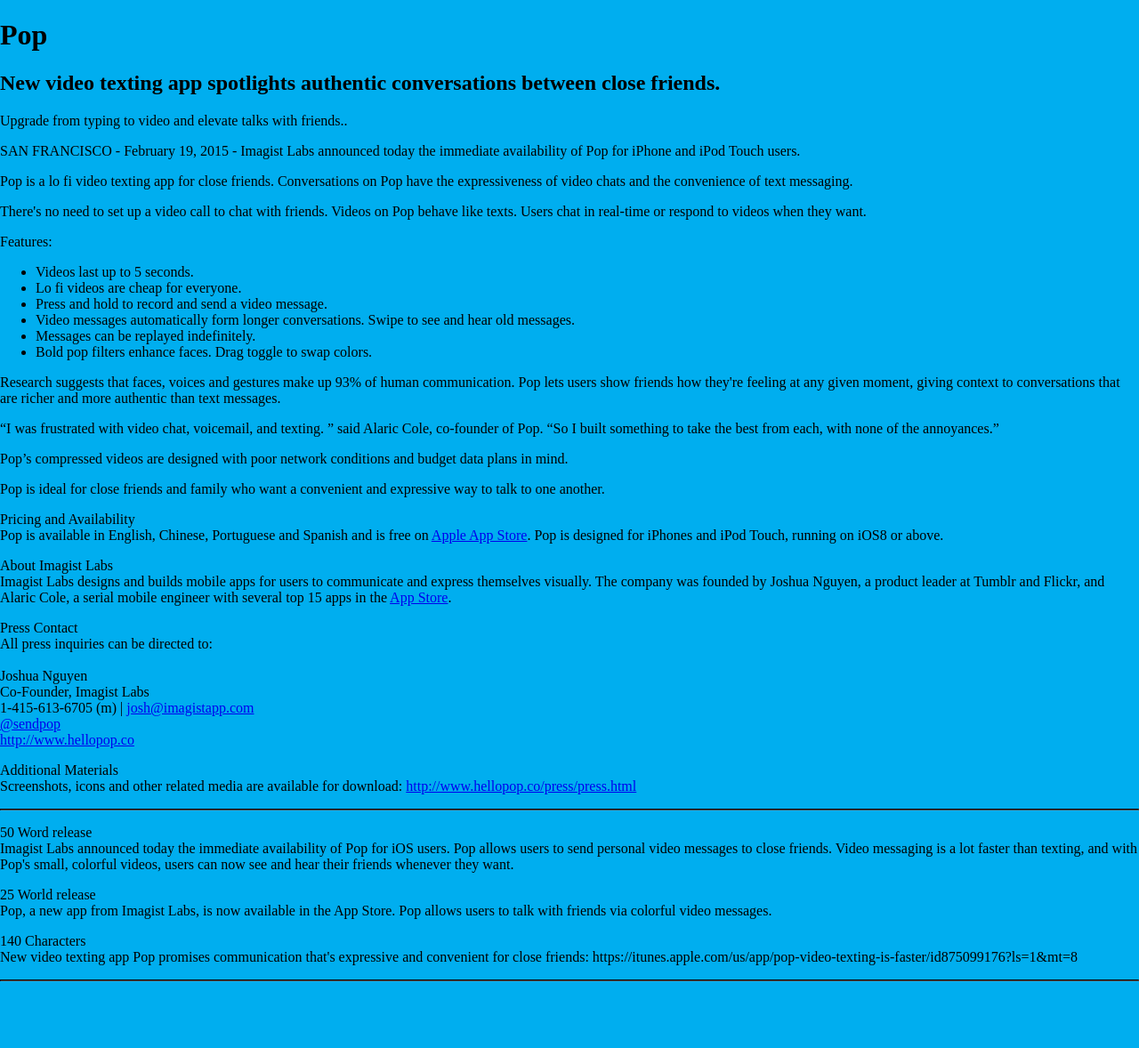
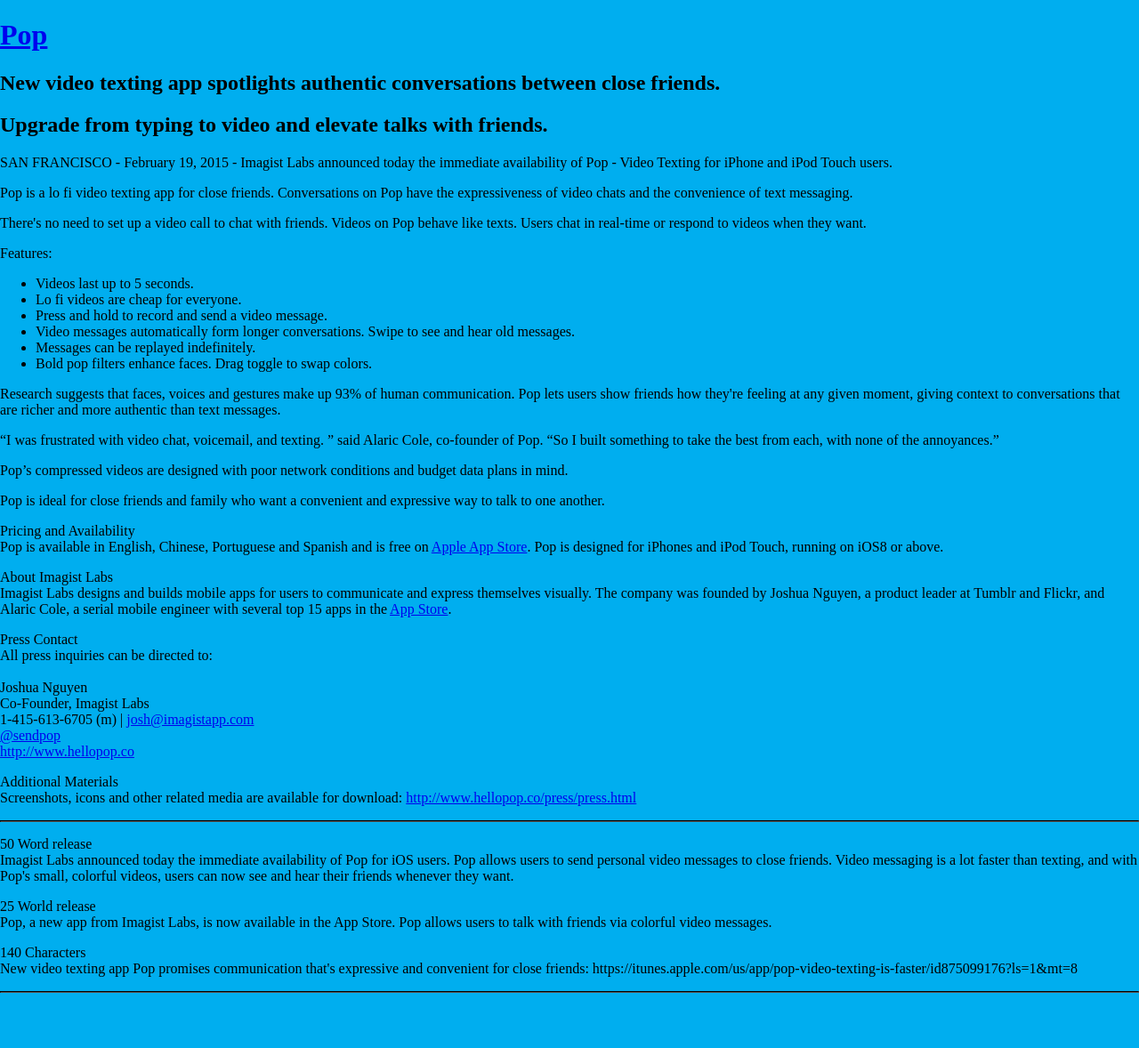
Before and after one commit to joshuanguyen/pop-web, a Jekyll site: the page press/release.html, which Jekyll copies as it is, in a window 1280 px wide. Shown: the whole page at 89% size. Built offline with Jekyll 4.4.1, drawn with Linux system fonts in a browser that asks for light colours.

Commit message:
Edits to press release

```diff
--- a/press/release.html
+++ b/press/release.html
@@ -13,13 +13,13 @@
 
 <body>
 
-<h1>Pop</h1>
+<h1><a href="http://www.hellopop.co">Pop</a></h1>
 
 <h2>New video texting app spotlights authentic conversations between close friends.</h2>
 
-<p>Upgrade from typing to video and elevate talks with friends..</p>
+<h2>Upgrade from typing to video and elevate talks with friends.</h2>
 
-<p>SAN FRANCISCO - February 19, 2015 - Imagist Labs announced today the immediate availability of Pop for iPhone and iPod Touch users. </p>
+<p>SAN FRANCISCO - February 19, 2015 - Imagist Labs announced today the immediate availability of Pop - Video Texting for iPhone and iPod Touch users. </p>
 
 <p>Pop is a lo fi video texting app for close friends. Conversations on Pop have the expressiveness of video chats and the convenience of text messaging.</p>
 
```
